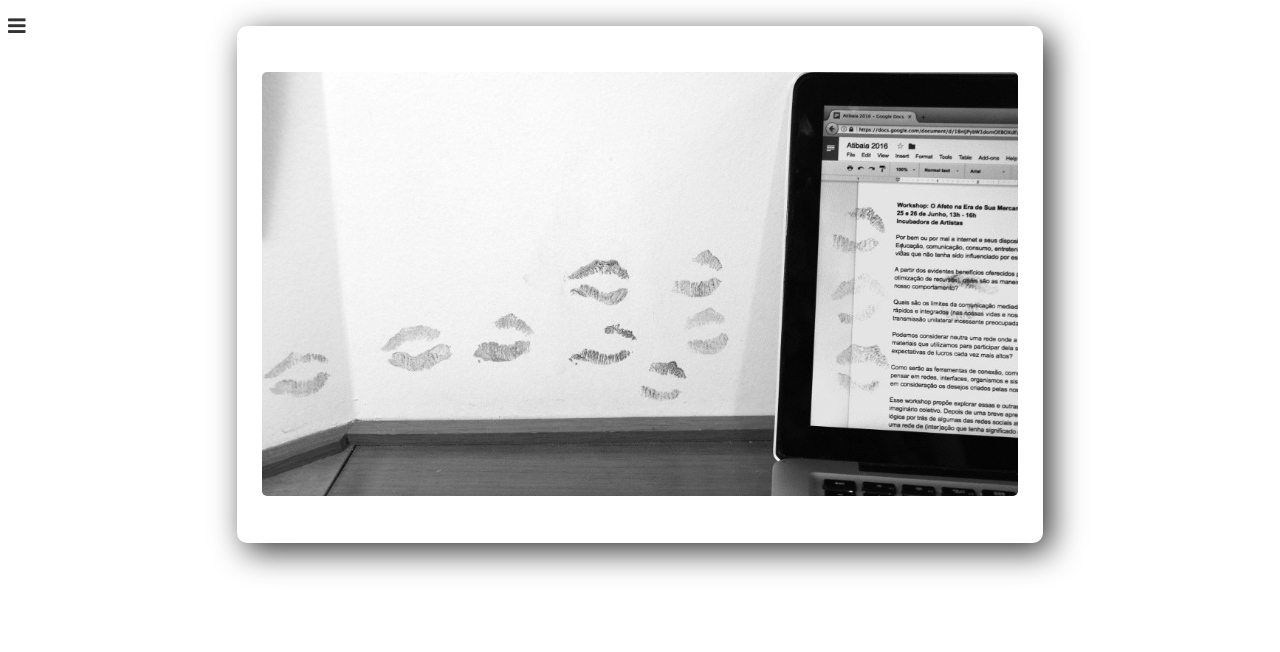
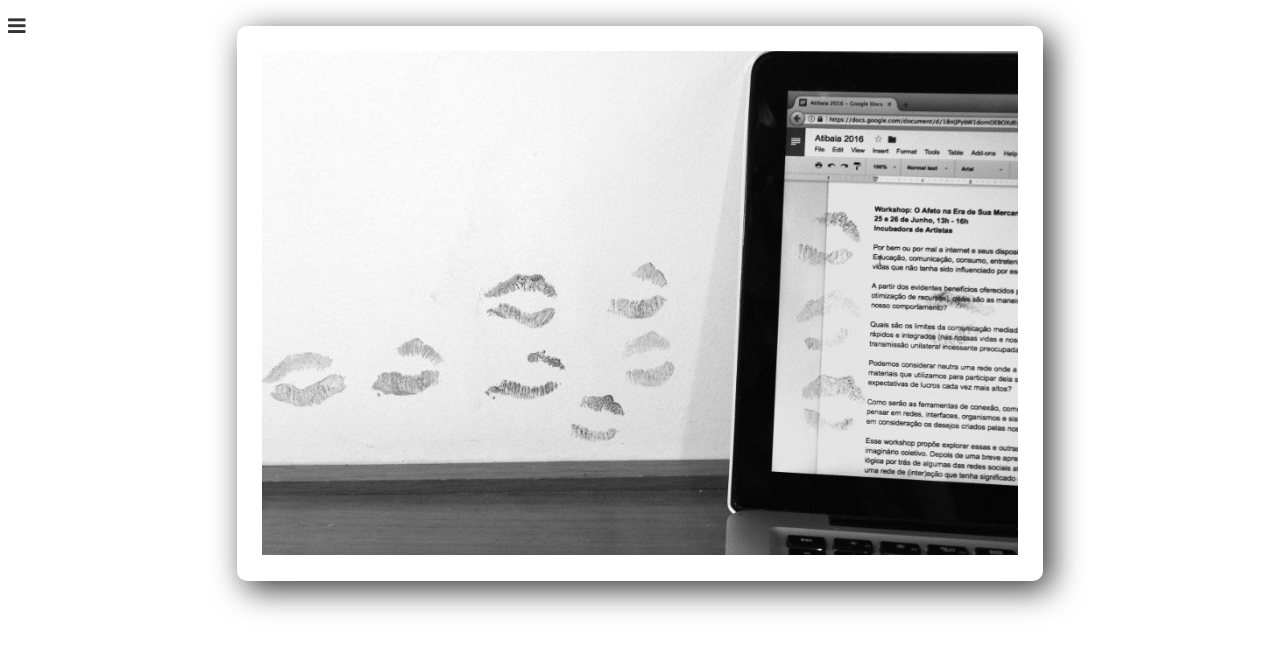
Before and after one commit to thiagohersan-www/xoxoxolololol.thiagohersan.com, a Jekyll site: the page built from _pages/index.md, in a window 1280 px wide. Shown: the top 652 px of the page. Built offline with Jekyll 4.4.1, drawn with Linux system fonts in a browser that asks for light colours; nearby versions of some CDN libraries.

Commit message:
fix home image

```diff
--- a/_pages/index.md
+++ b/_pages/index.md
@@ -2,4 +2,4 @@
 title: XOXOXOLOLOLOL
 permalink: '/'
 ---
-![](assets/covers/homecover.jpg)
+<div class="home-image"></div>
--- a/css/main.scss
+++ b/css/main.scss
@@ -172,6 +172,14 @@ body {
   }
 }
 
+.home-image {
+  background-image: url({{ site.baseurl }}/assets/covers/homecover.jpg);
+  background-position: right center;
+  background-repeat: no-repeat;
+  background-size: cover;
+  min-height: 56vh;
+}
+
 #swipebox-gallery {
   display: flex;
   flex-direction: row;
```
Also changed, not shown: _posts/2017-01-04-apps.md (+2 -0 lines), assets/posts/xoxoxo.jpg (added).
